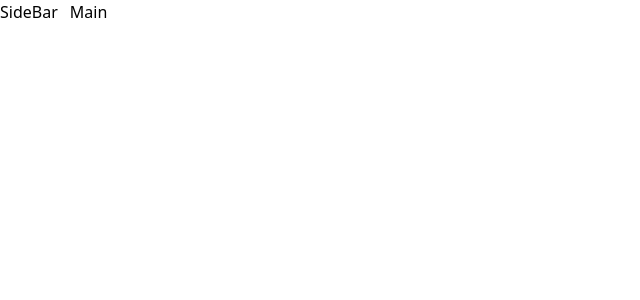
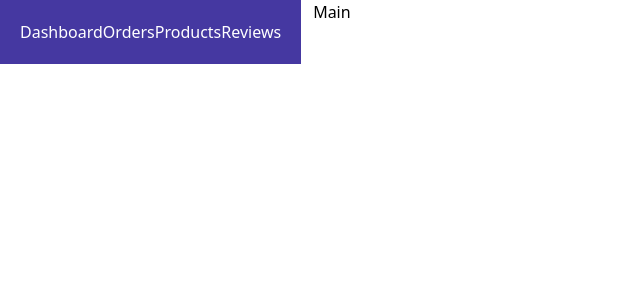
Before and after one commit to gift56/dashboard, a React (Vite) app: page / in a window 1280 px wide. Shown: the top 300 px of the page, without its empty margins (0-640 px from the left). Built offline with nearby package versions, Linux system fonts and the light colour scheme.

Commit message:
added my varible

```diff
--- a/src/App.jsx
+++ b/src/App.jsx
@@ -3,7 +3,15 @@ import React from "react";
 const App = () => {
   return (
     <div className="flex gap-3">
-      <aside className="">SideBar</aside>
+      <aside className="bg-primary text-white p-5">
+        <nav>
+          <a href="">Dashboard</a>
+          <a href="">Orders</a>
+          <a href="">Products</a>
+          <a href="">Reviews</a>
+          <a href=""></a>
+        </nav>
+      </aside>
       <main>Main</main>
     </div>
   );
```
